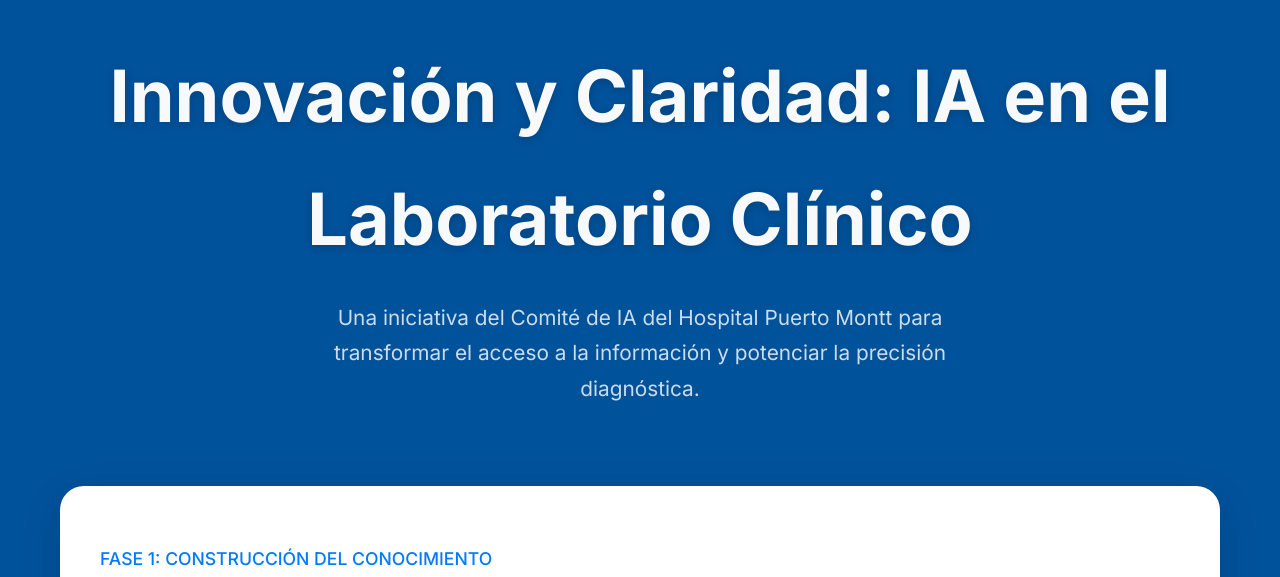
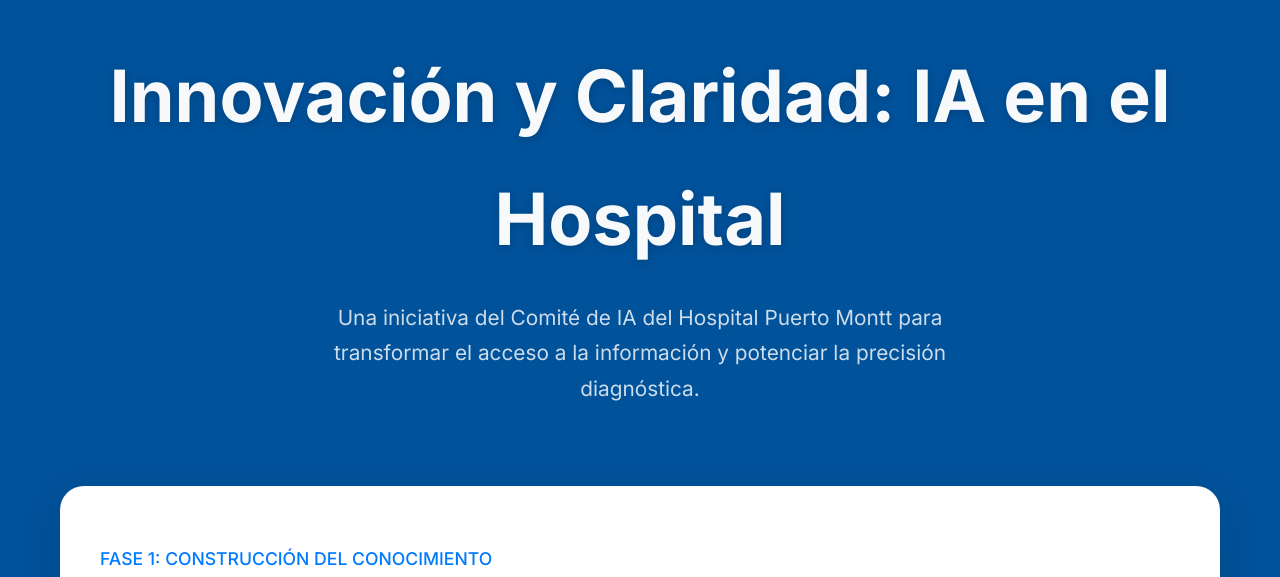
Before and after one commit to estebanampuero/agente-rag, a plain HTML site: page index.html in a window 1280 px wide. Shown: the part 223-800 px from the top of the page. Drawn offline with Linux system fonts and the light colour scheme.

Commit message:
Update index.html

```diff
--- a/index.html
+++ b/index.html
@@ -224,7 +224,7 @@
             <a href="https://hospitalpuertomontt.gob.cl/" target="_blank" rel="noopener noreferrer">
                 <img src="https://www.ssdr.gob.cl/wp-content/uploads/2021/08/logo-hpm-2021.png" alt="Logo del Hospital Puerto Montt" class="logo">
             </a>
-            <h1>Innovación y Claridad: IA en el Laboratorio Clínico</h1>
+            <h1>Innovación y Claridad: IA en el Hospital</h1>
             <p>Una iniciativa del Comité de IA del Hospital Puerto Montt para transformar el acceso a la información y potenciar la precisión diagnóstica.</p>
         </header>
 
```
